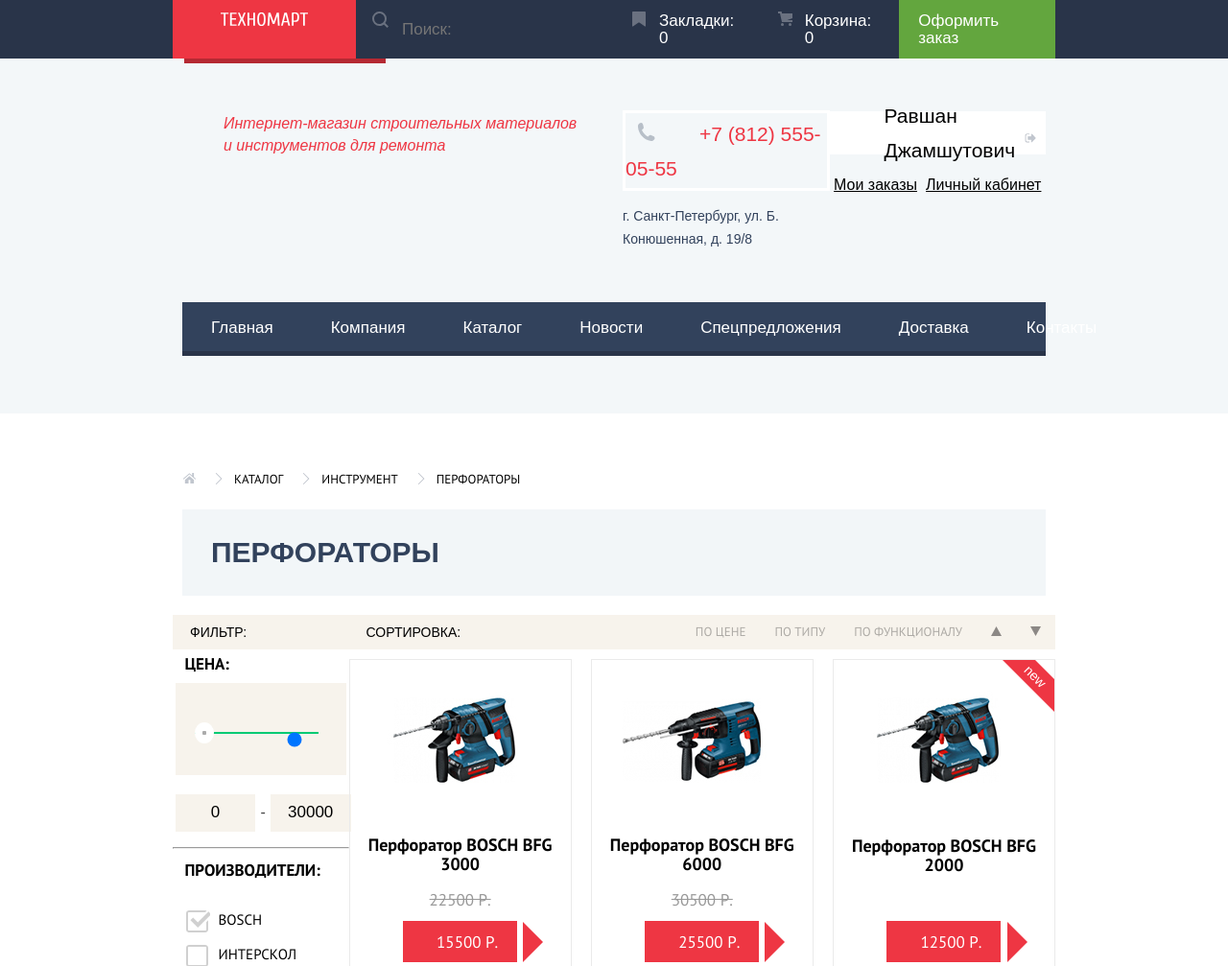
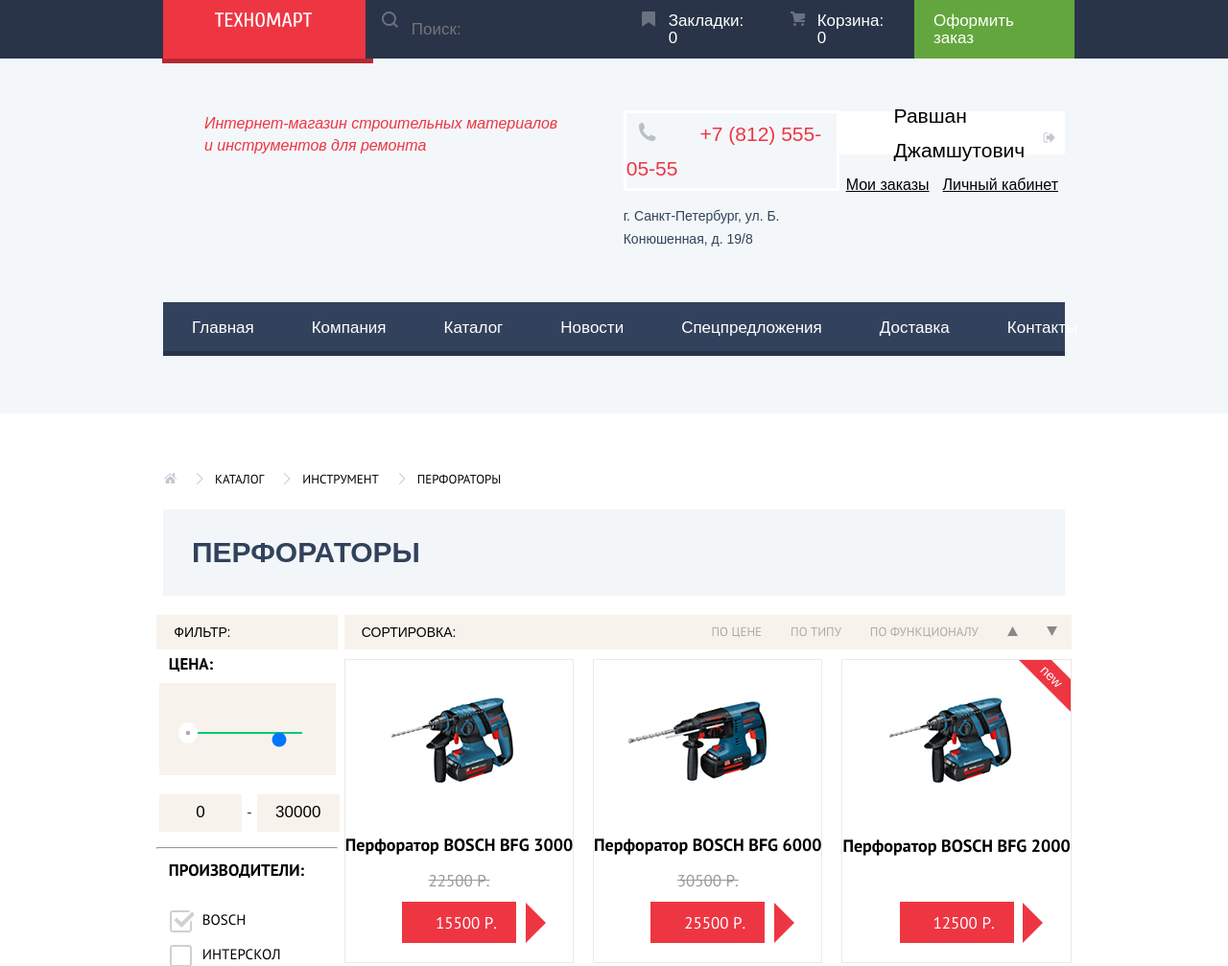
Before and after one commit to khursa/fix-bugs, a plain HTML site: page catalog.html in a window 1280 px wide. Shown: the top 1007 px of the page at 96% size. Drawn offline with Linux system fonts and the light colour scheme; a web font is replaced by a local one.

Commit message:
second commit

```diff
--- a/css/style.css
+++ b/css/style.css
@@ -81,7 +81,7 @@ ul {
 .container {
     position: relative;
 
-    max-width: 940px;
+    max-width: 980px;
     margin: 0 auto;
     padding: 0 10px;
 }
@@ -118,7 +118,7 @@ ul {
 
 .main-header {
     display: flex;
-    justify-content: center;
+    justify-content: space-between;
     min-width: 100vw;
     margin: 0 auto;
 
@@ -128,13 +128,19 @@ ul {
     background-color: #293449;
 }
 
+.main-header__container {
+    min-width: 980px;
+}
+
 .main-header__block--left {
     display: flex;
+    justify-content: flex-end;
     align-items: stretch;
 }
 
 .main-logo {
-    padding: 12.5px 50px 1px;
+    margin-left: 10px;
+    padding: 12.5px 56px 0 54px;
     box-sizing: content-box;
 
     background-color: #ee3643;
@@ -156,6 +162,12 @@ ul {
 
     display: flex;
     justify-content: space-around;
+}
+
+.search__field::-moz-placeholder {
+    opacity: 1;
+
+    color: #ffffff;
 }
 
 .search__icon {
@@ -167,7 +179,7 @@ ul {
     padding-left: 48px;
     border: none;
 
-    line-height: 45px;
+    /* line-height: 45px; */
 
     color: #000;
 }
@@ -225,6 +237,7 @@ ul {
 
 .main-header__block--right {
     display: flex;
+    justify-content: flex-end;
     flex-wrap: nowrap;
 }
 
@@ -350,10 +363,10 @@ ul {
 .banner-left__title::before {
     position: absolute;
     top: 0;
-    left: 5px;
+    left: 2px;
 
     content: "";
-    width: 210px;
+    width: 220px;
     height: 5px;
     margin-left: 17px;
 
```
Also changed, not shown: index.html (+0 -2 lines).
